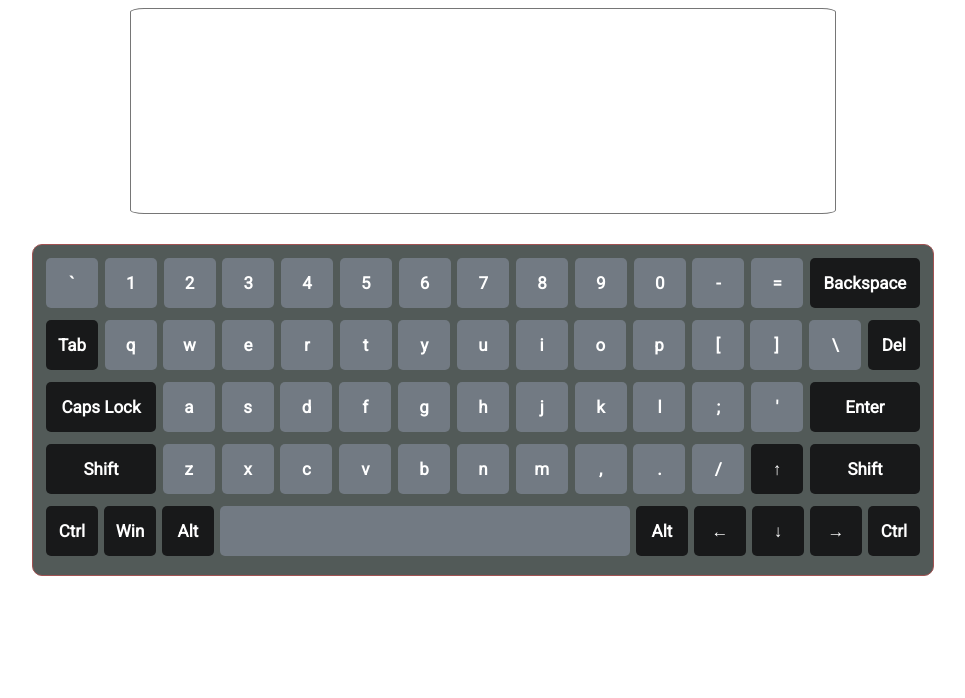
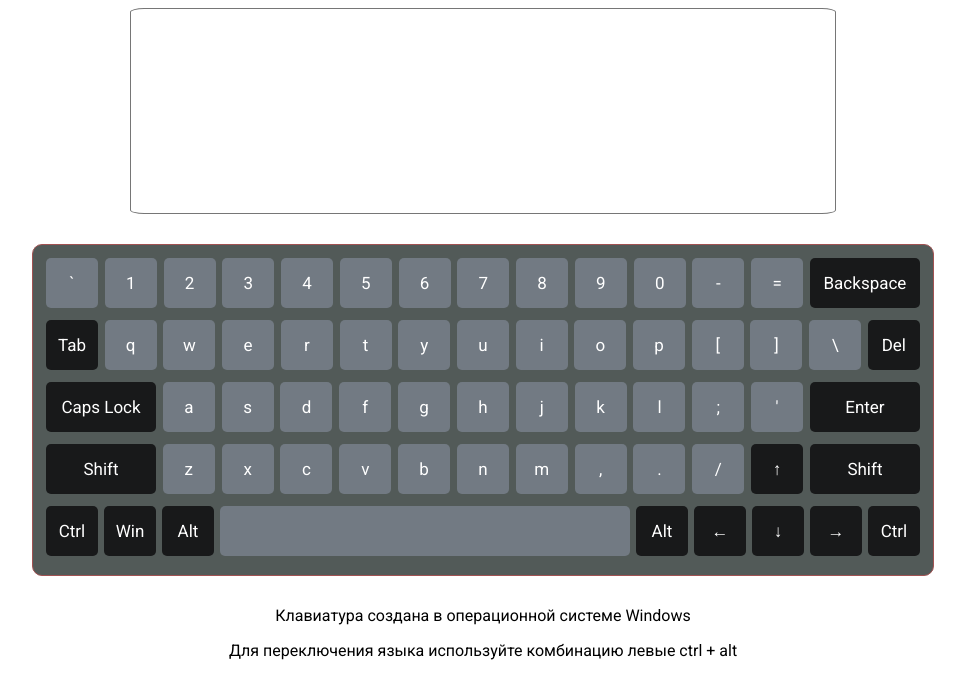
Before and after one commit to Icexes/Virtual-Keyboard, a website: page index.html in a window 1280 px wide. Shown: the whole page, without its empty margins (157-1122 px from the left). Drawn offline with Linux system fonts and the light colour scheme.

Commit message:
feat: add descriptions

```diff
--- a/src/script.js
+++ b/src/script.js
@@ -85,8 +85,16 @@ const inputField = document.createElement('textarea', 'input-field');
 inputField.classList.add('input-field');
 const keyboard = document.createElement('div');
 keyboard.classList.add('keyboard');
+const systemDescription = document.createElement('p');
+systemDescription.classList.add('system-description');
+systemDescription.textContent = 'Клавиатура создана в операционной системе Windows';
+const languageDescription = document.createElement('p');
+languageDescription.classList.add('language-description');
+languageDescription.textContent = 'Для переключения языка используйте комбинацию левыe ctrl + alt';
 body.append(inputField);
 body.append(keyboard);
+body.append(systemDescription);
+body.append(languageDescription);
 
 
 const changeLangState = (language) => localStorage.setItem('lang', language);
@@ -242,5 +250,4 @@ keyboard.addEventListener('mouseup', (event) => {
   eventHandler(event, 'mouseup');
 });
 
-
 addKeys(lang === 'eng' ? engKeys : ruKeys);
--- a/src/style.css
+++ b/src/style.css
@@ -30,7 +30,6 @@ body {
     border-radius: 5px;
     color:#fff;
     font-size:17px;
-    font-weight:bold;
     width:42px;
     height:40px;
     text-align:center;
@@ -44,6 +43,7 @@ body {
 .key-special {
     min-width: 100px;
 }
+
 .space {
     min-width:400px;
 }
@@ -61,3 +61,8 @@ body {
     left: 2px;
     transition:  0.3s;
 }
+
+.system-description,
+.language-description {
+    text-align: center;
+}
```
